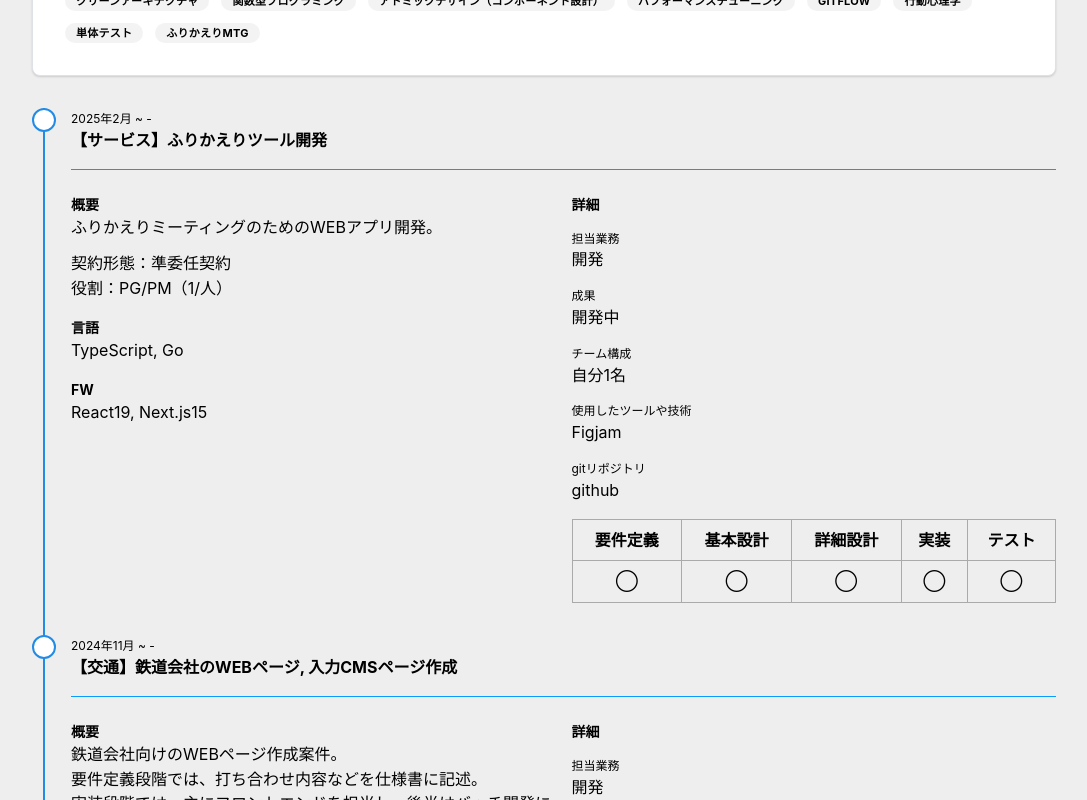
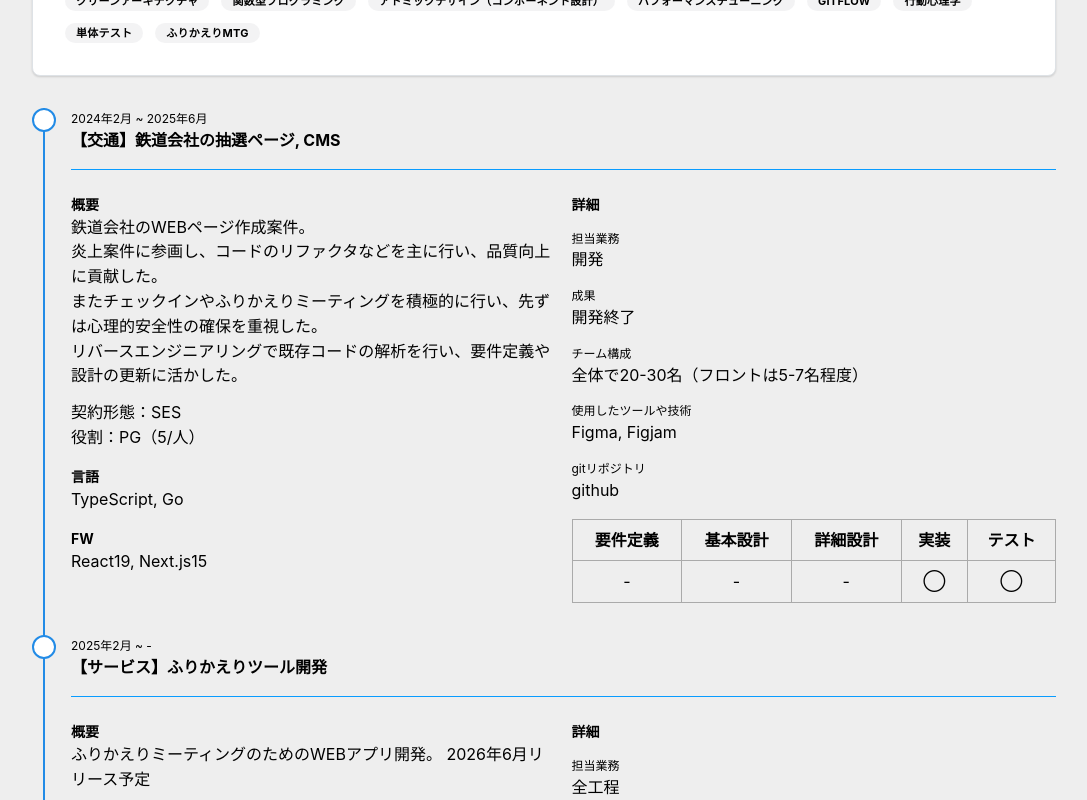
Before and after one commit to TakakiMoriguchi/takaki-moriguchi-career, a React (Create React App) app: page / in a window 1280 px wide. Shown: the part 1100-1900 px from the top of the page, without its empty margins (96-1183 px from the left). Built offline with nearby package versions, Linux system fonts and the light colour scheme.

Commit message:
Update build

```diff
--- a/src/data.ts
+++ b/src/data.ts
@@ -359,8 +359,8 @@ export const data = [
     pe_basic_design: false,
     pe_detailed_design: false,
     pe_implementation_unit_testing: true,
-    pe_testing: false,
-    pe_maintenance_operation: false,
+    pe_testing: true,
+    pe_maintenance_operation: true,
   },
   {
     id: 11,
@@ -375,14 +375,14 @@ export const data = [
         スケジュールやタスク管理も担当し、期限内に完了。
       `,
       task_responsibilities: '開発',
-      achievements: '開発中',
+      achievements: '開発終了',
       team_structure: '全体で30-40名（フロントは8名）',
       tools_technologies_used: ['Figma', 'Figjam'],
       git_repository: 'github',
     },
     employment_status: 'SES',
     start_date: '2024年11月',
-    end_date: '-',
+    end_date: '2025年2月',
     role: 'PG',
     member_count: 8,
     programming_language: ['TypeScript', 'Go'],
@@ -404,11 +404,12 @@ export const data = [
     project_detail: {
       overview: `
         ふりかえりミーティングのためのWEBアプリ開発。
+        2026年6月リリース予定
       `,
-      task_responsibilities: '開発',
-      achievements: '開発中',
-      team_structure: '自分1名',
-      tools_technologies_used: ['Figjam'],
+      task_responsibilities: '全工程',
+      achievements: '継続開発中',
+      team_structure: '2名',
+      tools_technologies_used: ['Figjam', 'stripe'],
       git_repository: 'github',
     },
     employment_status: '準委任契約',
@@ -418,7 +419,7 @@ export const data = [
     member_count: 1,
     programming_language: ['TypeScript', 'Go'],
     framework: ['React19', 'Next.js15'],
-    db: '',
+    db: 'supabase',
     server: '',
     pe_investigation_analysis: true,
     pe_requirement_definition: true,
@@ -428,4 +429,38 @@ export const data = [
     pe_testing: true,
     pe_maintenance_operation: false,
   },
+  {
+    id: 13,
+    business_category: '交通',
+    project_title: '鉄道会社の抽選ページ, CMS',
+    project_detail: {
+      overview: `
+        鉄道会社のWEBページ作成案件。¥n
+        炎上案件に参画し、コードのリファクタなどを主に行い、品質向上に貢献した。¥n
+        またチェックインやふりかえりミーティングを積極的に行い、先ずは心理的安全性の確保を重視した。¥n
+        リバースエンジニアリングで既存コードの解析を行い、要件定義や設計の更新に活かした。¥n
+      `,
+      task_responsibilities: '開発',
+      achievements: '開発終了',
+      team_structure: '全体で20-30名（フロントは5-7名程度）',
+      tools_technologies_used: ['Figma', 'Figjam'],
+      git_repository: 'github',
+    },
+    employment_status: 'SES',
+    start_date: '2024年2月',
+    end_date: '2025年6月',
+    role: 'PG',
+    member_count: 5,
+    programming_language: ['TypeScript', 'Go'],
+    framework: ['React19', 'Next.js15'],
+    db: 'mysql',
+    server: '',
+    pe_investigation_analysis: false,
+    pe_requirement_definition: false,
+    pe_basic_design: false,
+    pe_detailed_design: false,
+    pe_implementation_unit_testing: true,
+    pe_testing: true,
+    pe_maintenance_operation: false,
+  },
 ];
```
Also changed, not shown: 7 other files (tests, documents, lock files or other folders).
